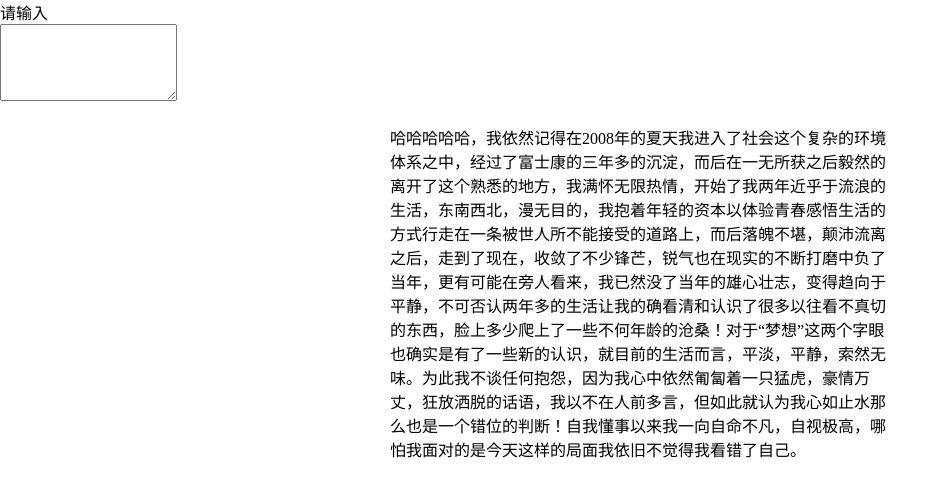
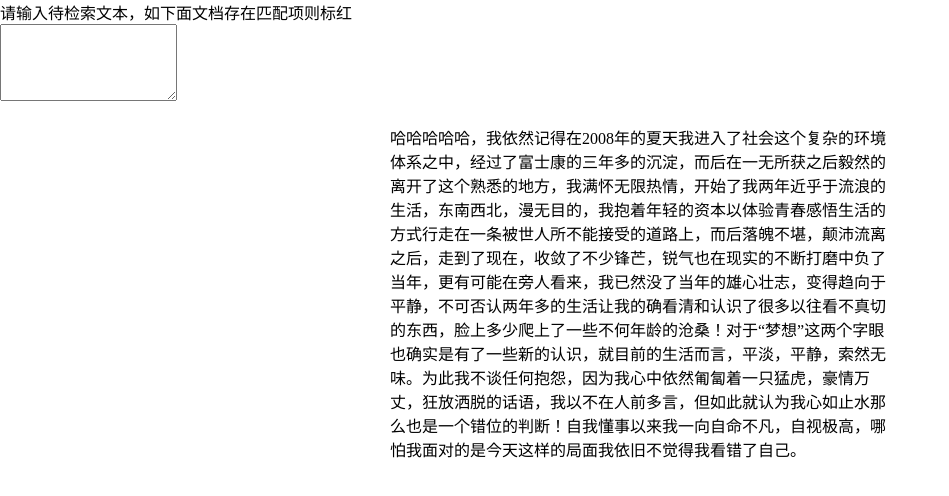
Before and after one commit to xiaomingTang/search, a plain HTML site: page index.html in a window 1280 px wide. Shown: the whole page, without its empty margins (0-949 px from the left). Drawn offline with Linux system fonts and the light colour scheme.

Commit message:
Update index.html

```diff
--- a/index.html
+++ b/index.html
@@ -12,7 +12,7 @@
 	<link rel="stylesheet" type="text/css" href="search.css" />
 </head>
 <body>
-	<label>请输入</label>
+	<label>请输入待检索文本，如下面文档存在匹配项则标红</label>
 	<br />
 	<textarea id="inputbox" rows="5" cols="20" /></textarea>
 	<div id="search"></div>
```
